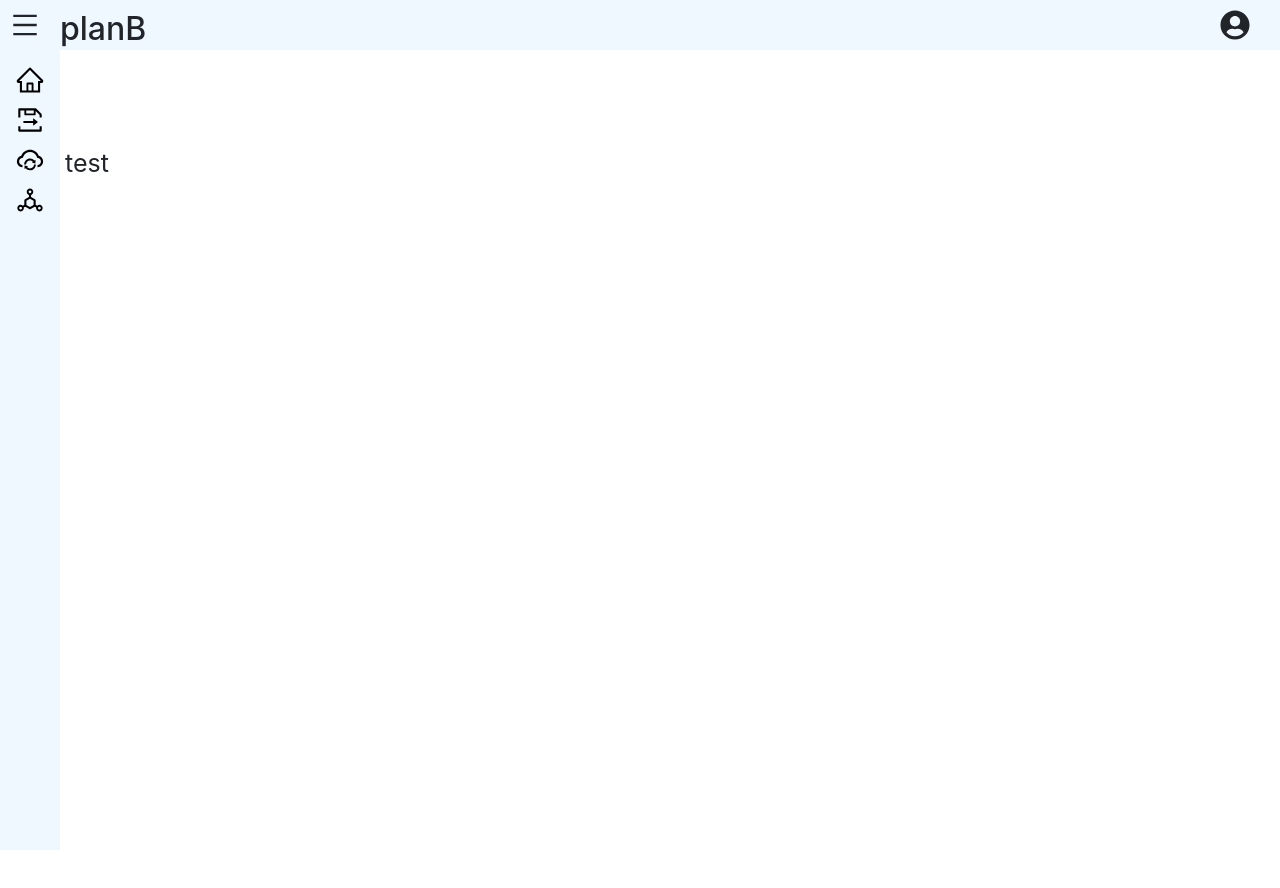
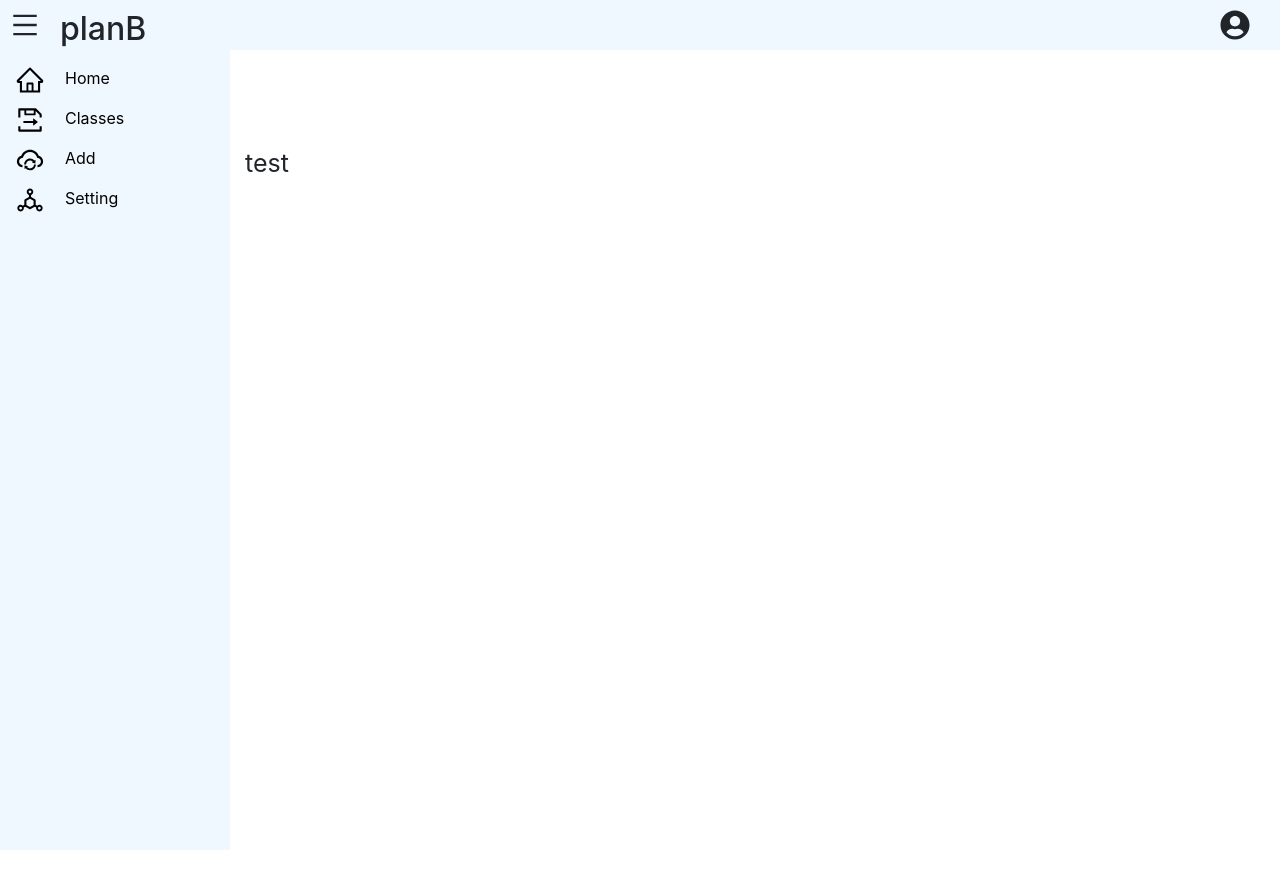
Before and after one commit to balaji0852/sight-enterprise, a React (Create React App) app: page /#/Setting in a window 1280 px wide. Shown: the top 888 px of the page. Built offline with nearby package versions, Linux system fonts and the light colour scheme.

Commit message:
chnage side bar logic fix 2

```diff
--- a/src/components/NavBar/NavMenu.js
+++ b/src/components/NavBar/NavMenu.js
@@ -15,13 +15,13 @@ class NavMenu extends Component {
     constructor(props) {
         super(props);
         this.state = {
-            valSideBar: false,
+            valSideBar: true,
         };
         window.addEventListener('resize', () => {
             console.log('chng');
 
             this.setState({
-                valSideBar: window.screen.width > 810 ? !this.state.valSideBar: false,
+                valSideBar: window.screen.width > 810 && this.state.valSideBar? !this.state.valSideBar: false,
             });
         });
         this.manageSideBarContent = this.manageSideBarContent.bind(this);
```
